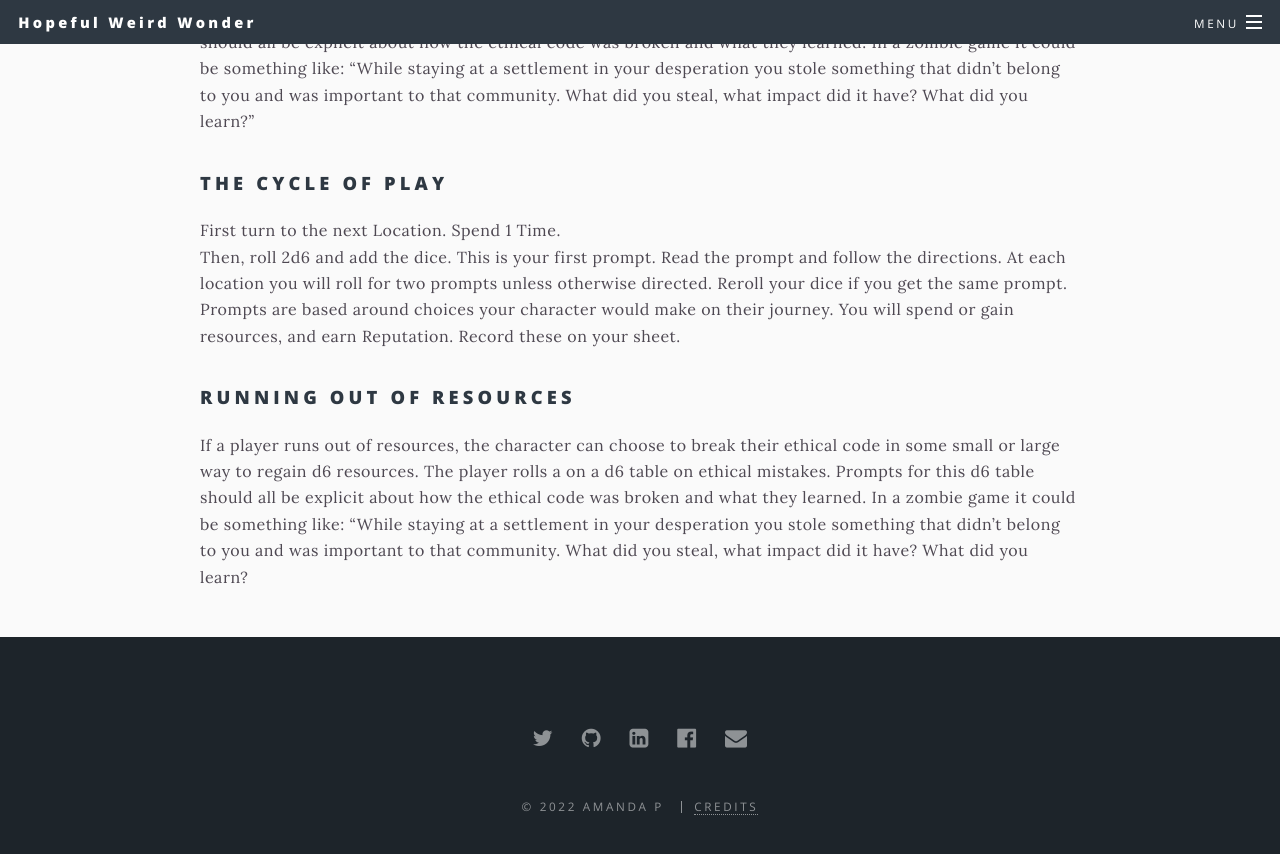
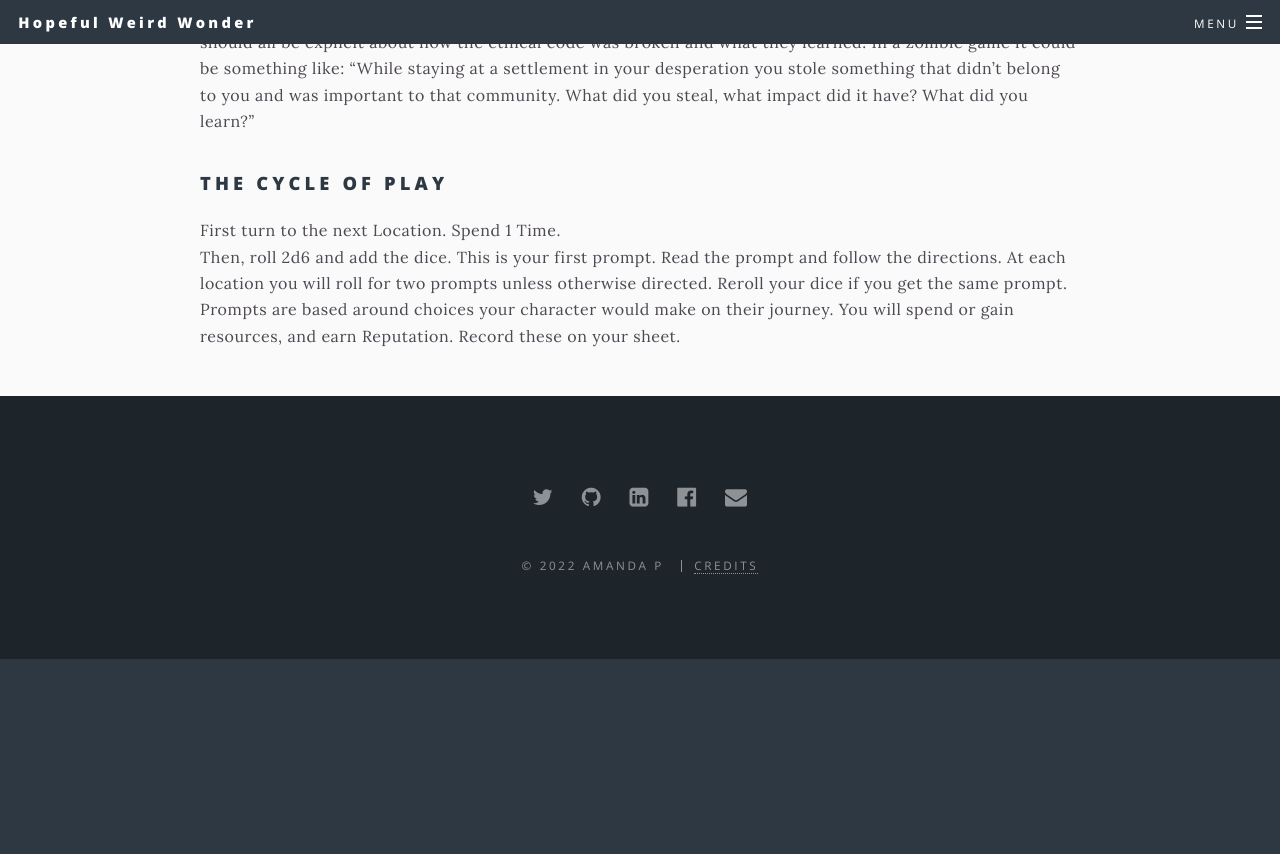
Before and after one commit to hopefulweirdwonder/hopefulweirdwonder.github.io, a Jekyll site: the page built from DRAFT The Pilgrimage SRD.md, in a window 1280 px wide and 900 px high, scrolled down 1532 px. Shown: the top 854 px of the window. Built offline with Jekyll 4.4.1, drawn with Linux system fonts in a browser that asks for light colours; our own code applies the rules of GitHub Pages for plain Markdown files; after the commit the page ends 2191 px from its top, so only the background shows below that.

Commit message:
Update DRAFT The Pilgrimage SRD.md

```diff
--- a/DRAFT The Pilgrimage SRD.md
+++ b/DRAFT The Pilgrimage SRD.md
@@ -28,6 +28,3 @@ First turn to the next Location. Spend 1 Time.
 Then, roll 2d6 and add the dice. This is your first prompt. Read the prompt and follow the directions.
 At each location you will roll for two prompts unless otherwise directed. Reroll your dice if you get the same prompt.
 Prompts are based around choices your character would make on their journey. You will spend or gain resources, and earn Reputation. Record these on your sheet.
-## Running Out of Resources
-If a player runs out of resources, the character can choose to break their ethical code in some small or large way to regain d6 resources. The player rolls a on a d6 table on ethical mistakes. Prompts for this d6 table should all be explicit about how the ethical code was broken and what they learned. In a zombie game it could be something like:
-"While staying at a settlement in your desperation you stole something that didn't belong to you and was important to that community. What did you steal, what impact did it have? What did you learn?
```
